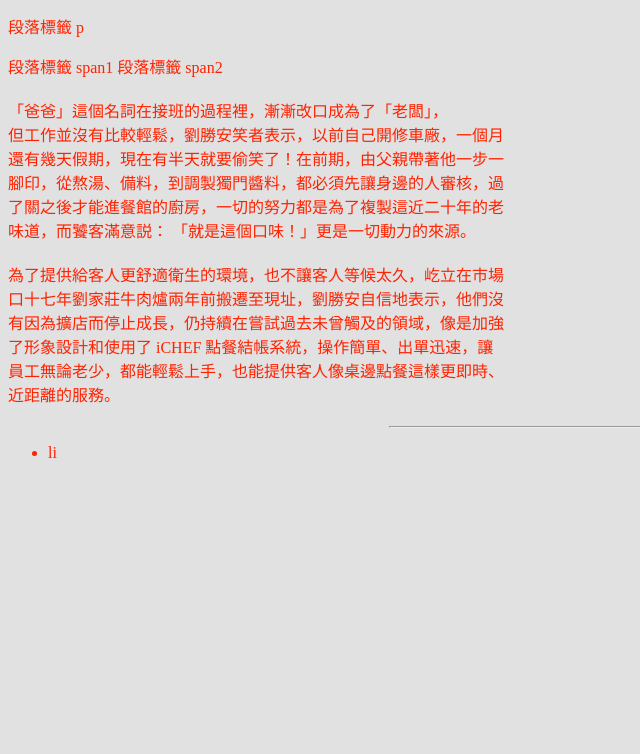
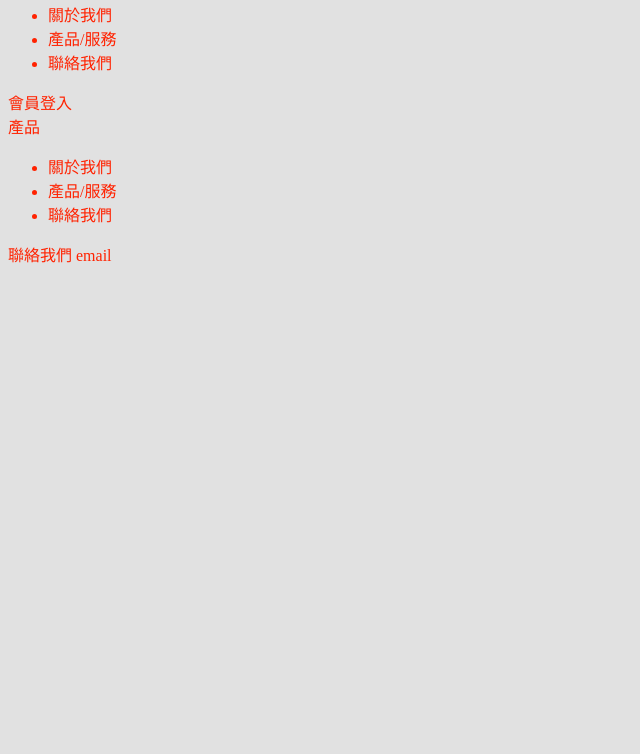
Before and after one commit to sexfat/dd105, a plain HTML site: page index.html in a window 1280 px wide. Shown: the part 46-800 px from the top of the page, without its empty margins (0-640 px from the left). Drawn offline with Linux system fonts and the light colour scheme.

Commit message:
add 結構

```diff
--- a/css/style.css
+++ b/css/style.css
@@ -31,5 +31,4 @@ h1 {
 
 hr {
 width: 500px;
-
 }
--- a/index.html
+++ b/index.html
@@ -26,25 +26,38 @@
 </head>
 
 <body>
-  <div class="inline">div1</div>
-  <div class="inline">div2</div>
-  <p>段落標籤 p</p>
-  <span>段落標籤 span1</span>
-  <span>段落標籤 span2</span>
-
-  <p class="lineheight">「爸爸」這個名詞在接班的過程裡，漸漸改口成為了「老闆」，<br>但工作並沒有比較輕鬆，劉勝安笑者表示，以前自己開修車廠，一個月還有幾天假期，現在有半天就要偷笑了！在前期，由父親帶著他一步一腳印，從熬湯、備料，到調製獨門醬料，都必須先讓身邊的人審核，過了關之後才能進餐館的廚房，一切的努力都是為了複製這近二十年的老味道，而饕客滿意説：
-      「就是這個口味！」更是一切動力的來源。
-</p>
-  <p class="lineheight">為了提供給客人更舒適衛生的環境，也不讓客人等候太久，屹立在市場口十七年劉家莊牛肉爐兩年前搬遷至現址，劉勝安自信地表示，他們沒有因為擴店而停止成長，仍持續在嘗試過去未曾觸及的領域，像是加強了形象設計和使用了 iCHEF 點餐結帳系統，操作簡單、出單迅速，讓員工無論老少，都能輕鬆上手，也能提供客人像桌邊點餐這樣更即時、近距離的服務。
-    <hr>
-  </p>
-  <ul>
-      <li>li</li>
-  </ul>
-
-
-
-
+    <div class="wrapper">
+        <header>
+            <div class="logo">公司名稱</div>
+            <div class="search"></div>
+            <nav>
+                <ul>
+                    <li>關於我們</li>
+                    <li>產品/服務</li>
+                    <li>聯絡我們</li>
+                </ul>
+            </nav>
+            <div class="login">會員登入</div>
+        </header>
+        <div class="content">
+            <div class="banner"></div>
+            <div class="prdouct">產品</div>
+        </div>
+        <footer>
+            <div class="sub-logo"></div>
+            <nav>
+                <ul>
+                    <li>關於我們</li>
+                    <li>產品/服務</li>
+                    <li>聯絡我們</li>
+                </ul>
+                <div class="contactus">
+                    聯絡我們
+                    email
+                </div>
+            </nav>
+        </footer>
+    </div>
 </body>
 
 </html>
```
